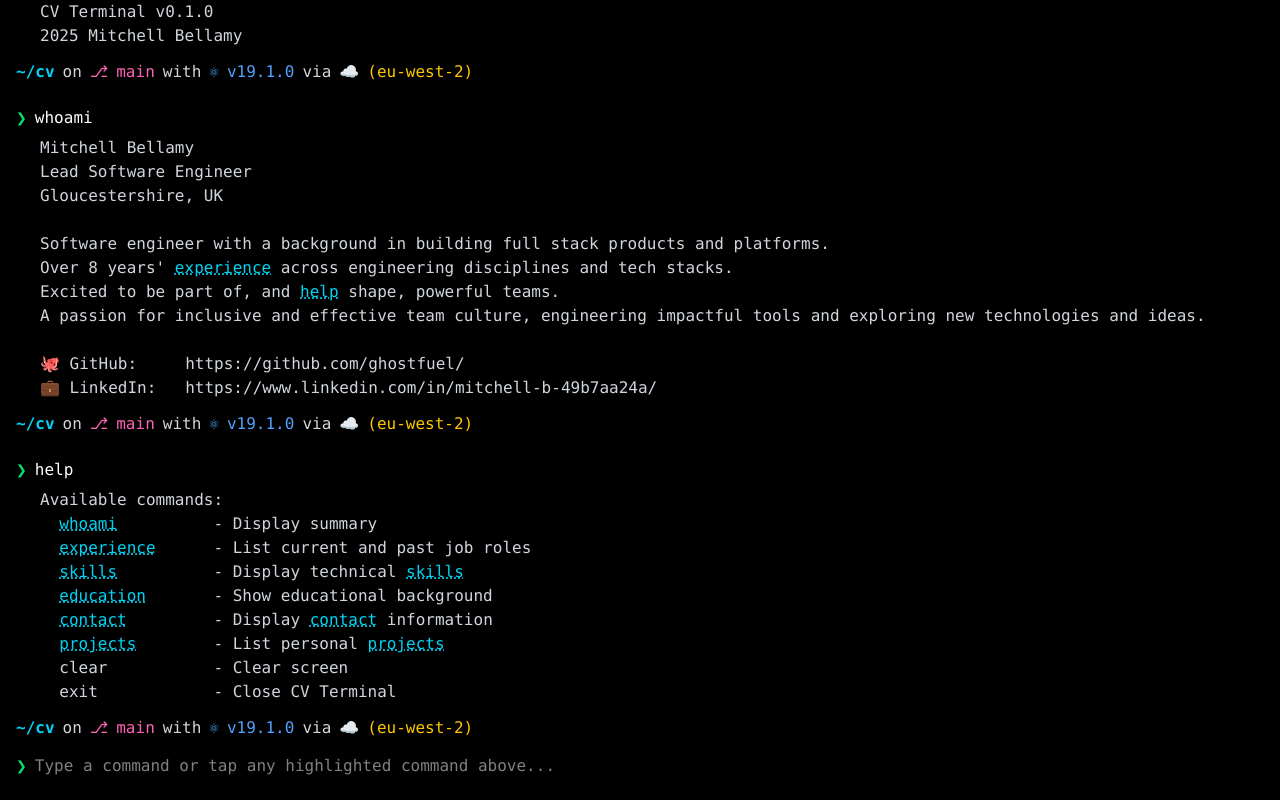
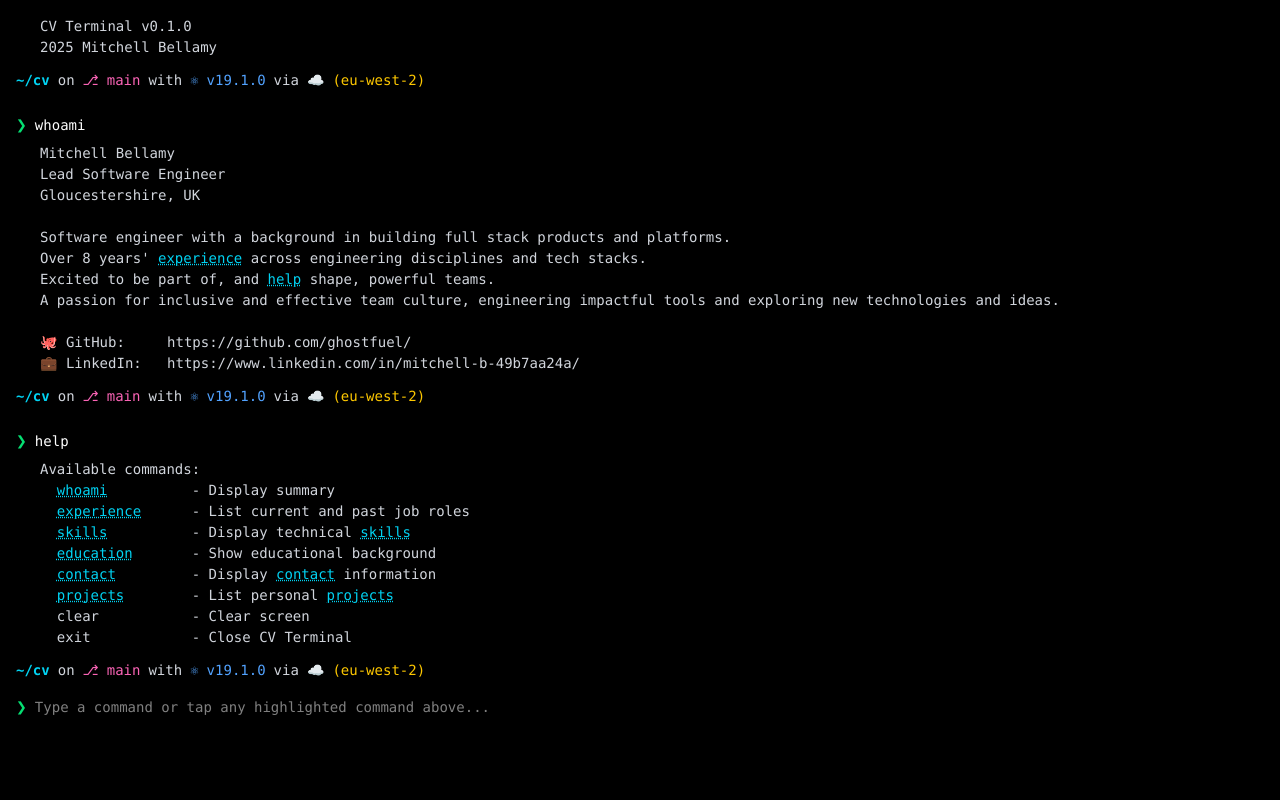
Before and after one commit to ghostfuel/cv-terminal, a React (Vite) app: page / in a window 1280 px wide. Built offline with nearby package versions, Linux system fonts and the light colour scheme.

Commit message:
Set smaller fixed font size

```diff
--- a/src/index.css
+++ b/src/index.css
@@ -119,6 +119,7 @@
 
   body {
     @apply bg-background text-foreground;
+    font-size: 14px;
   }
 }
 
```
